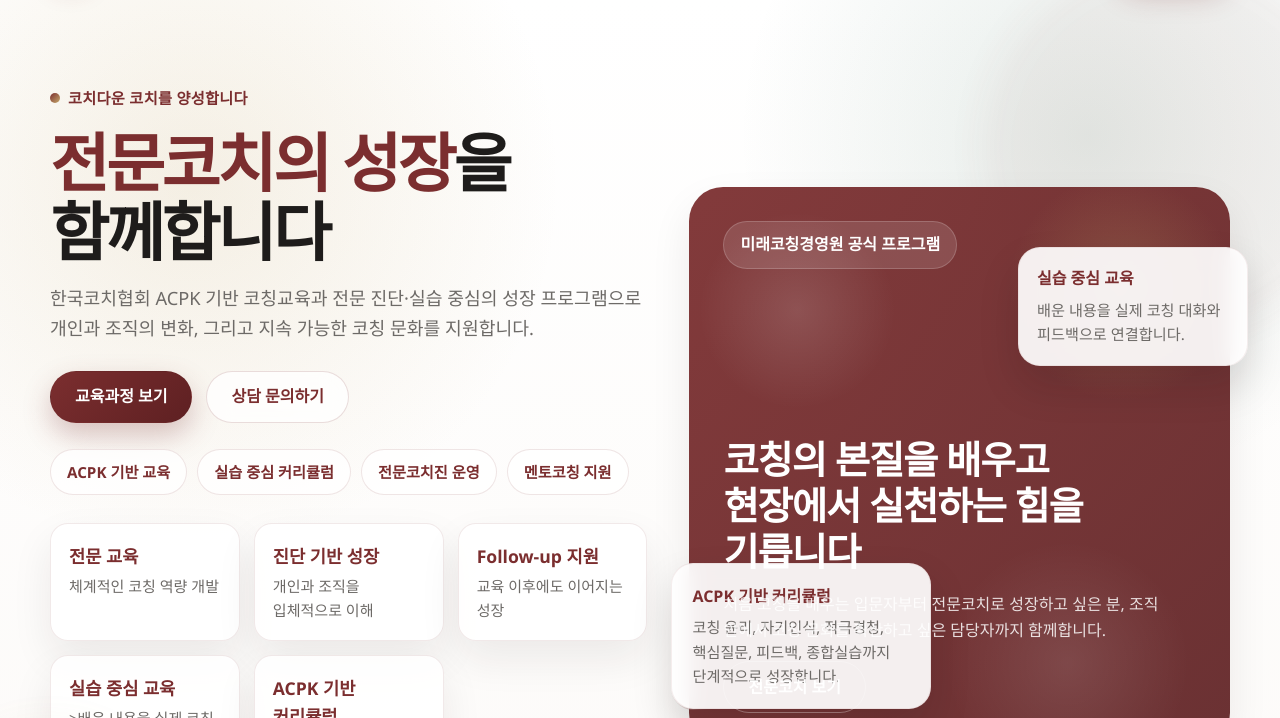
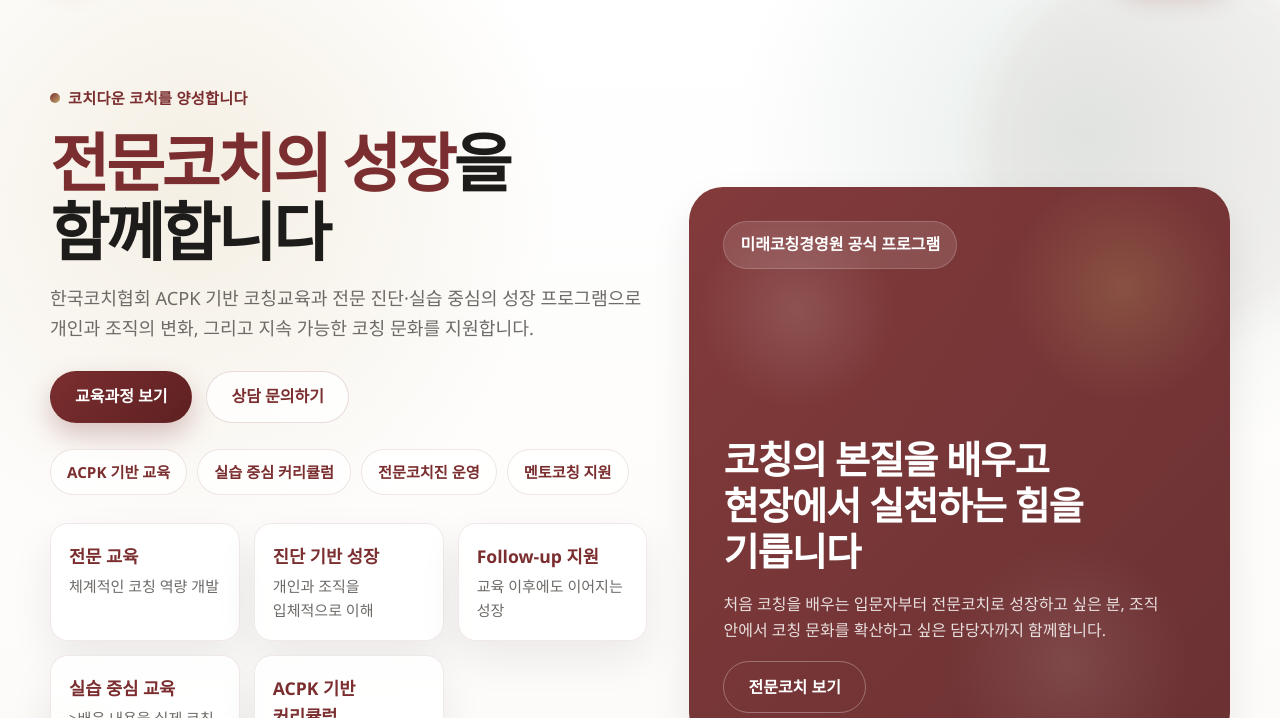
Before and after one commit to shincoach99/miraecoaching, a plain HTML site: page index.html in a window 1280 px wide. Shown: the part 82-800 px from the top of the page. Drawn offline with Linux system fonts and the light colour scheme.

Commit message:
Remove floating cards from coaching section
Removed two floating cards from the coaching section.

```diff
--- a/index.html
+++ b/index.html
@@ -383,8 +383,7 @@
               <div class="btn-row"><a href="#coaches" class="btn btn-outline">전문코치 보기</a></div>
             </div>
           </div>
-          <div class="floating-card small"><h4>실습 중심 교육</h4><p>배운 내용을 실제 코칭 대화와 피드백으로 연결합니다.</p></div>
-          <div class="floating-card large"><h4>ACPK 기반 커리큘럼</h4><p>코칭 윤리, 자기인식, 적극경청, 핵심질문, 피드백, 종합실습까지 단계적으로 성장합니다.</p></div>
+
         </div>
       </div>
     </section>
```
